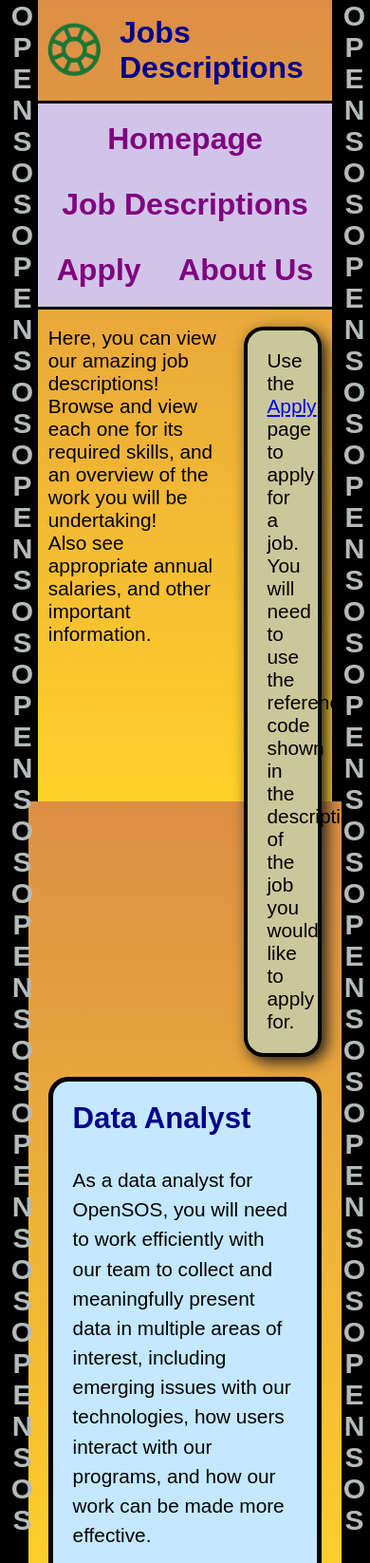
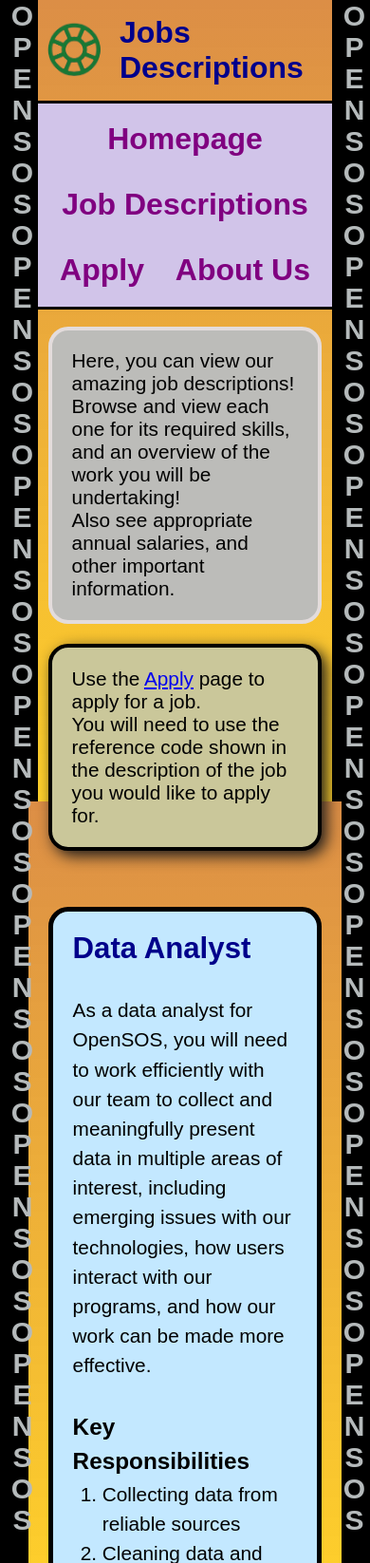
Before and after one commit to 102153870/openSOS_groupProjectPart1, a PHP site: page /jobs.html in a window 390 px wide. Shown: the top 1646 px of the page at 95% size. Run offline with PHP 8.4, Linux system fonts and the light colour scheme.

Commit message:
responsive desgin on top elements, styling job prompt

```diff
--- a/jobs.html
+++ b/jobs.html
@@ -45,8 +45,8 @@
     <main>
         <!-- Use ID's for things you are only going to reference once -->
          <!-- Use classes to group elements that will have the same CSS code applied (So the boces you have the job desciptions in for example) -->
-        <p id="job_prompt">Here, you can view our amazing job descriptions!<br>Browse and view each one for its required skills, and an overview of the work you will be undertaking!<br>Also see appropriate annual salaries, and other important information.</p>
-        <aside id="job_aside">Use the <a href="apply.html" title="Apply">Apply</a> page to apply for a job.<br>You will need to use the reference code shown in the description of the job you would like to apply for.</aside><!--This might not need to be a float-->
+        <p id = "job_prompt">Here, you can view our amazing job descriptions!<br>Browse and view each one for its required skills, and an overview of the work you will be undertaking!<br>Also see appropriate annual salaries, and other important information.</p>
+        <aside id = "job_aside">Use the <a href="apply.html" title="Apply">Apply</a> page to apply for a job.<br>You will need to use the reference code shown in the description of the job you would like to apply for.</aside><!--This might not need to be a float-->
         <br>
 
         <!--jobs in sections-->
--- a/styles/style.css
+++ b/styles/style.css
@@ -72,6 +72,8 @@ nav{
     background-color: #D1C4E9;
     border: solid black 3px;
     padding: 1%;
+    padding-left: 4%;
+    padding-right: 4%;
 }
 nav a {
     text-decoration: none;
@@ -526,7 +528,9 @@ div textarea {
     border-radius: 1em;
     border: 0.25em solid black;
     background-color: rgb(195, 232, 255);
+
     overflow: auto;
+
     margin: 1.5em 4.5em;
     clear: both;
     line-height: 1.5;
@@ -559,7 +563,7 @@ div textarea {
 }
 
 .reference_number{
-    color: grey;
+    color: rgb(88, 88, 88);
 }
 
 h1.job_title /*h1 styling*/{
@@ -570,22 +574,28 @@ h1.job_title /*h1 styling*/{
 #job_prompt{
     float: left;
     clear: left;
-    margin: auto;
+
     font-size: 1.3em;
-    width: 55%;
+
+    width: 50%;
     margin-left: 4.5em;
+
+    border: 4px solid rgb(227, 220, 220);
+    background-color: #bcbcb9;
+    padding: 1em;
+    border-radius: 1em;
 }
 
 #job_aside /*aside*/{
     float: right;
     clear: right;
-    margin: auto;
+
     font-size: 1.3em;
+
     width: 25%;
     margin-right: 4.5em;
     margin-bottom: 1em;
 
-    /*aside*/
     border: 4px solid black;
     background-color: #cac79a;
     padding: 1em;
@@ -736,11 +746,24 @@ h1.job_title /*h1 styling*/{
 
     #job_prompt{
         /*extra (not copy of float)*/
-        margin-left: 1em; /*using 96 because margin + padding of sections text*/
+        margin-left: 1em;
+        margin-right: 1em;
+        margin-bottom: 1em;
+
+        width: calc(100% - 2em);
+
+        float: none;
+        clear: none;
     }
 
     #job_aside{
+        margin-left: 1em;
         margin-right: 1em;
+
+        width: calc(100% - 2em);
+
+        float: none;
+        clear: none;
     }
 }
 
```
